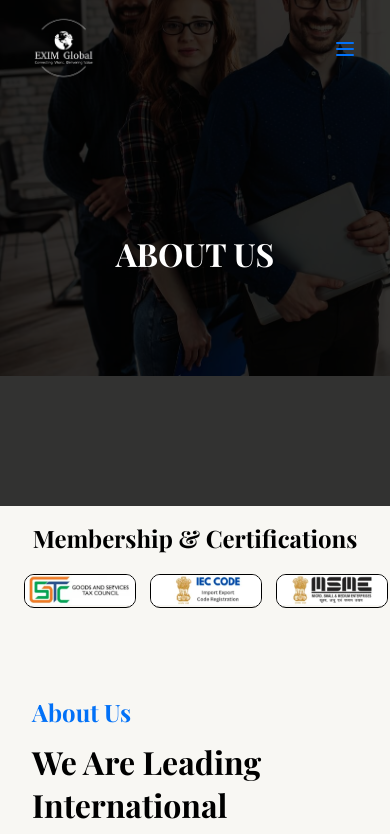
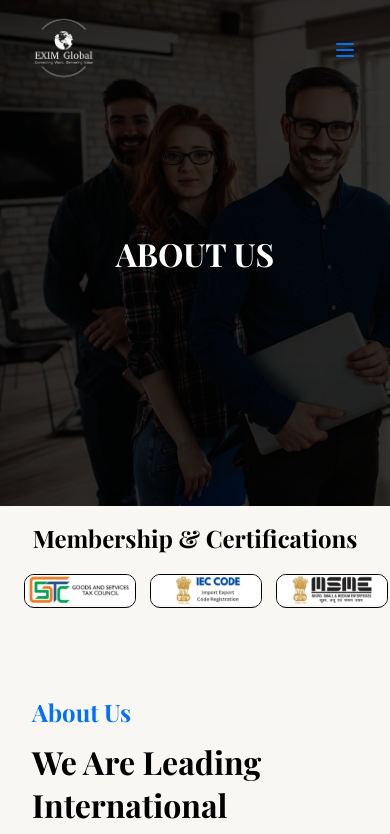
Before and after one commit to Amal221200/exim-globe, a Next.js app: page /about in a window 390 px wide. Shown: the top 834 px of the page. Built offline with nearby package versions, Linux system fonts and the light colour scheme.

Commit message:
product links

```diff
--- a/src/app/(pages)/about/styles.scss
+++ b/src/app/(pages)/about/styles.scss
@@ -105,6 +105,12 @@
   font-size: 1.6rem;
 }
 
+@media screen and (max-width: 1050px) {
+  #about-banner {
+    background-position: 0;
+  }
+}
+
 @media screen and (max-width: 750px) {
   #about-section {
     .container {
--- a/src/components/header/index.tsx
+++ b/src/components/header/index.tsx
@@ -1,7 +1,7 @@
 "use client"
 import "./styles.scss";
 import { usePathname } from "next/navigation";
-import { ChevronDown, ChevronDownCircle, ChevronRight, MenuIcon, XIcon } from "lucide-react";
+import { ChevronDown, ChevronRight, MenuIcon, XIcon } from "lucide-react";
 import { Fragment, useState } from "react";
 import { navLinks, productLinks } from "@/lib/constants";
 import Link from "next/link";
@@ -25,9 +25,11 @@
     <header>
       <div id="header-top">
         <div id="header-logo">
+          <Link href={'/'}>
           <div className="image">
             <img src="/assets/logo.png" alt="" />
           </div>
+          </Link>
         </div>
 
         <nav id="desktop-nav">
```
